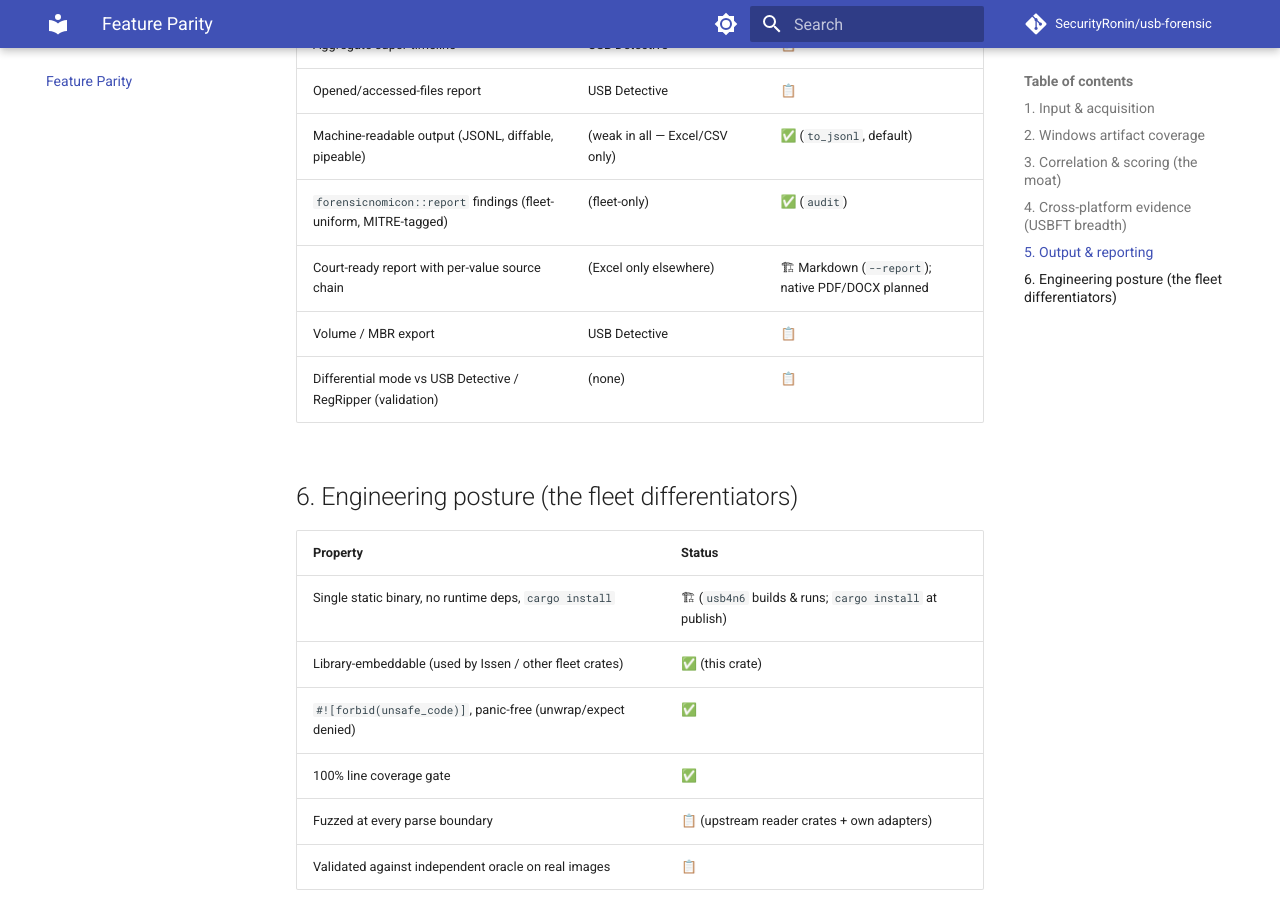
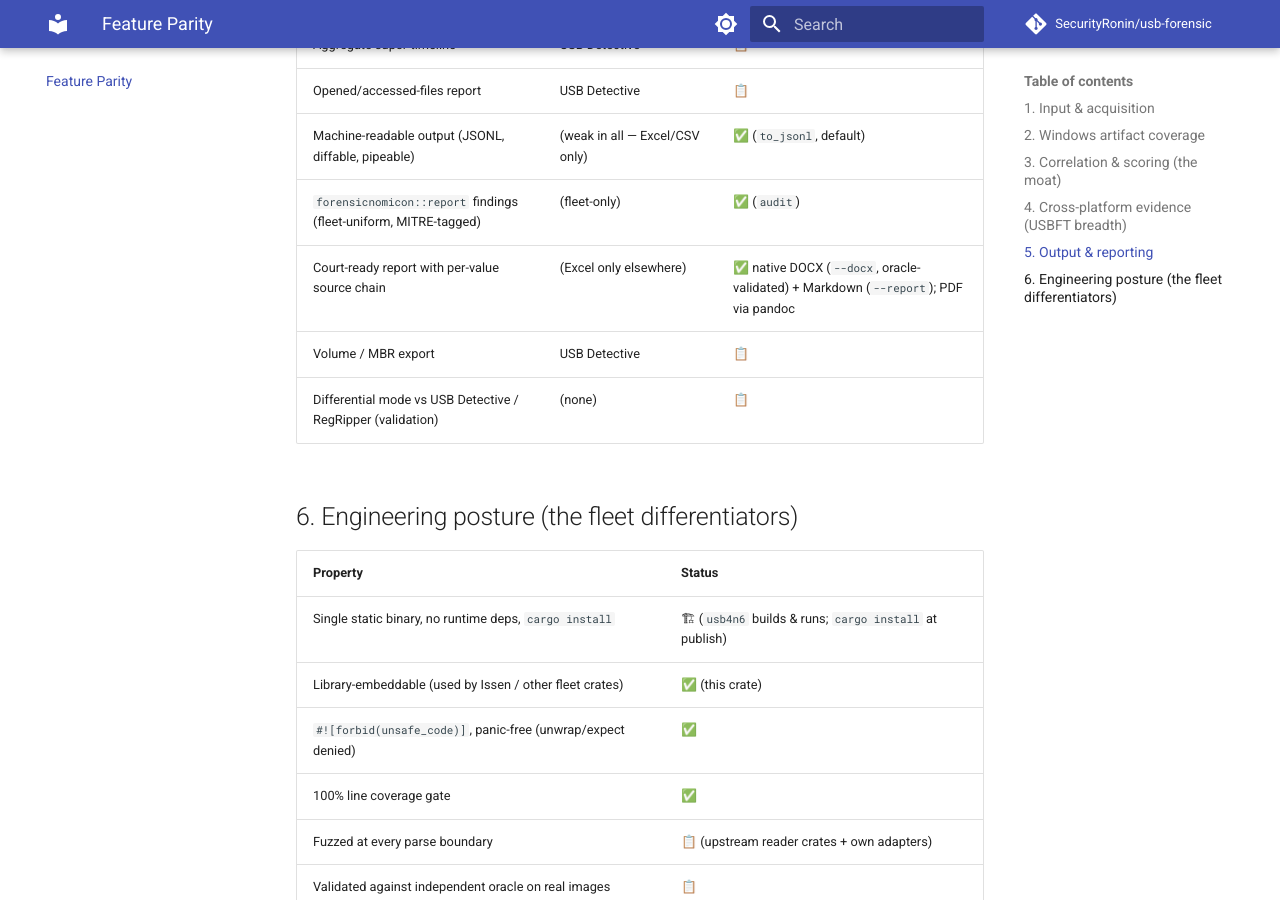
Before and after one commit to SecurityRonin/usb-forensic, an MkDocs documentation site: the page built from docs/feature-parity.md, in a window 1280 px wide and 900 px high, scrolled down 3911 px. Built offline with MkDocs 1.6.1 and Material for MkDocs 9.7.7, drawn with Linux system fonts in a browser that asks for light colours; comment, search, counter and statistics services are not loaded.

Commit message:
docs: mark court-ready DOCX export delivered in parity matrix
Co-Authored-By: Claude Opus 4.8 (1M context) <noreply@anthropic.com>

```diff
--- a/docs/feature-parity.md
+++ b/docs/feature-parity.md
@@ -85,7 +85,7 @@ sources cannot support one (see [roadmap](roadmap.md) Phase 3).
 | Opened/accessed-files report | USB Detective | 📋 |
 | Machine-readable output (JSONL, diffable, pipeable) | (weak in all — Excel/CSV only) | ✅ (`to_jsonl`, default) |
 | `forensicnomicon::report` findings (fleet-uniform, MITRE-tagged) | (fleet-only) | ✅ (`audit`) |
-| Court-ready report with per-value source chain | (Excel only elsewhere) | 🏗 Markdown (`--report`); native PDF/DOCX planned |
+| Court-ready report with per-value source chain | (Excel only elsewhere) | ✅ native DOCX (`--docx`, oracle-validated) + Markdown (`--report`); PDF via pandoc |
 | Volume / MBR export | USB Detective | 📋 |
 | Differential mode vs USB Detective / RegRipper (validation) | (none) | 📋 |
 
```
